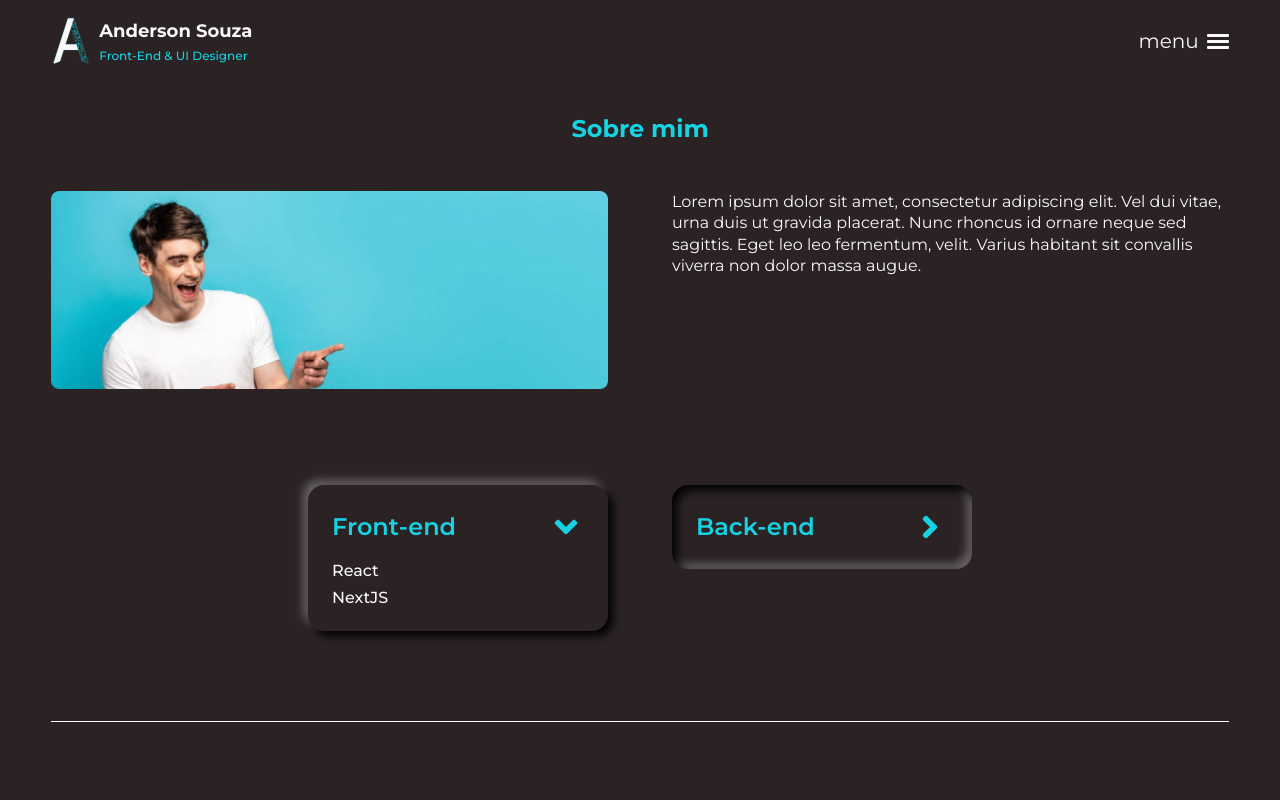
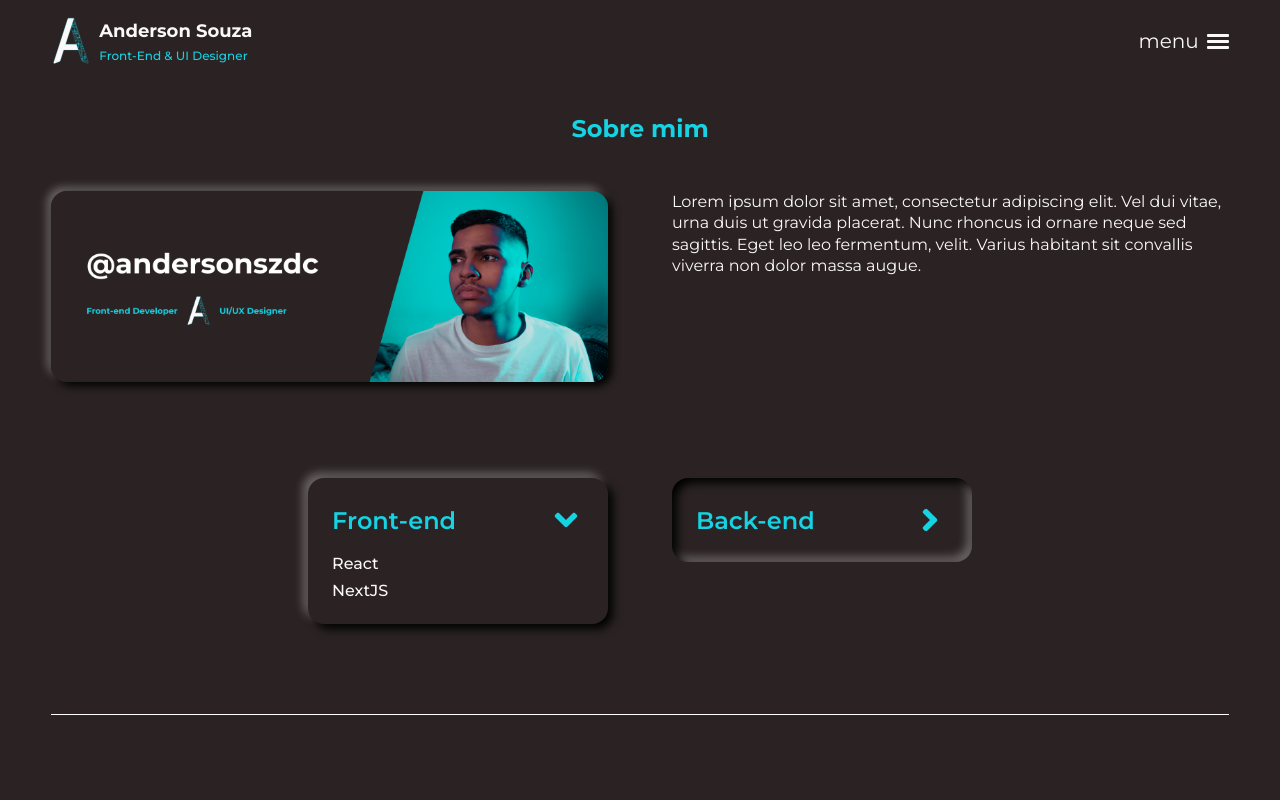
Before and after one commit to andersonszdc/My-site, a Next.js app: page /sobreMim in a window 1280 px wide. Shown: the top 800 px of the page. Built offline with nearby package versions, Linux system fonts and the light colour scheme.

Commit message:
feat: updated photos

```diff
--- a/components/Skill.tsx
+++ b/components/Skill.tsx
@@ -60,7 +60,7 @@ const Skill: React.FC<SkillProps> = (props) => {
         setIsActive(isActive ? false : true)
     }
 
-    useLayoutEffect(() => {
+    useEffect(() => {
         if (techsRef.current && wrapperRef.current && angleRef.current) {
             if (isActive) {
                 techsRef.current.style.opacity = '0'
--- a/pages/sobreMim/index.tsx
+++ b/pages/sobreMim/index.tsx
@@ -1,5 +1,5 @@
 import React from 'react'
-import aboutImg from '../../assets/aboutme-anderson.png'
+import aboutImg from '../../assets/aboutme.png'
 import Image from 'next/image'
 import styled from 'styled-components'
 import Skill from '../../components/Skill'
@@ -40,6 +40,16 @@ const Intro = styled.div`
     line-height: 133%;
   }
 
+  .about_card {
+    display: inline-flex;
+    box-shadow: rgb(0 0 0) 4px 4px 8px 0px, rgb(255 255 255 / 30%) -4px -4px 8px 0px;
+    border-radius: 16px;
+  }
+
+  .about_img {
+      border-radius: 16px;
+  }
+
   @media (max-width: 800px) {
   grid-template-columns: 1fr;
   }
@@ -50,7 +60,9 @@ const sobreMim: React.FC = () => {
       <Wrapper>
         <h2>Sobre mim</h2>
         <Intro>
-          <Image alt='Anderson' src={aboutImg} />
+          <div className="about_card">
+            <Image className="about_img" alt='Anderson' src={aboutImg} />
+          </div>
           <p className="about_text">
             Lorem ipsum dolor sit amet, consectetur adipiscing elit. Vel dui vitae, urna duis ut gravida placerat. Nunc rhoncus id ornare neque sed sagittis. Eget leo leo fermentum, velit. Varius habitant sit convallis viverra non dolor massa augue.
           </p>
```
Also changed, not shown: components/Hero.tsx (+16 -4 lines), assets/aboutme-anderson.png (deleted), assets/aboutme.png (added).
